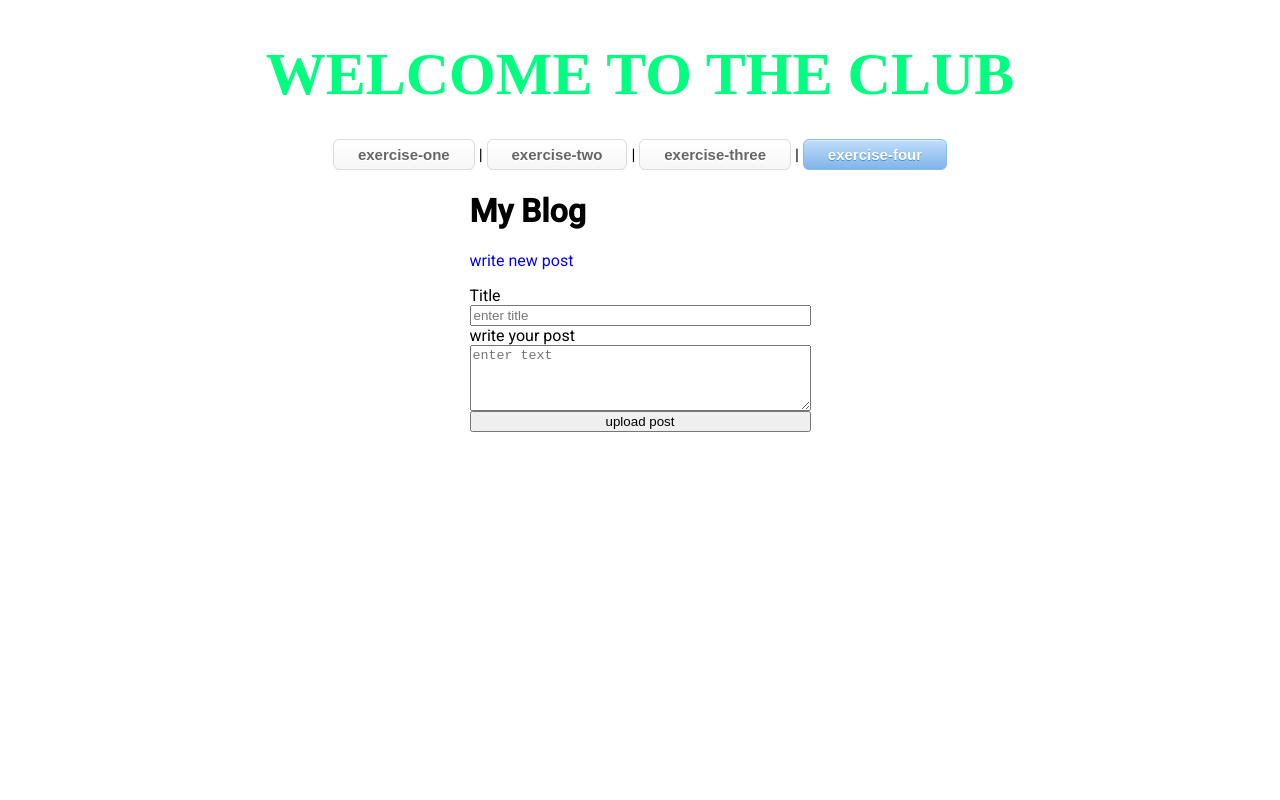
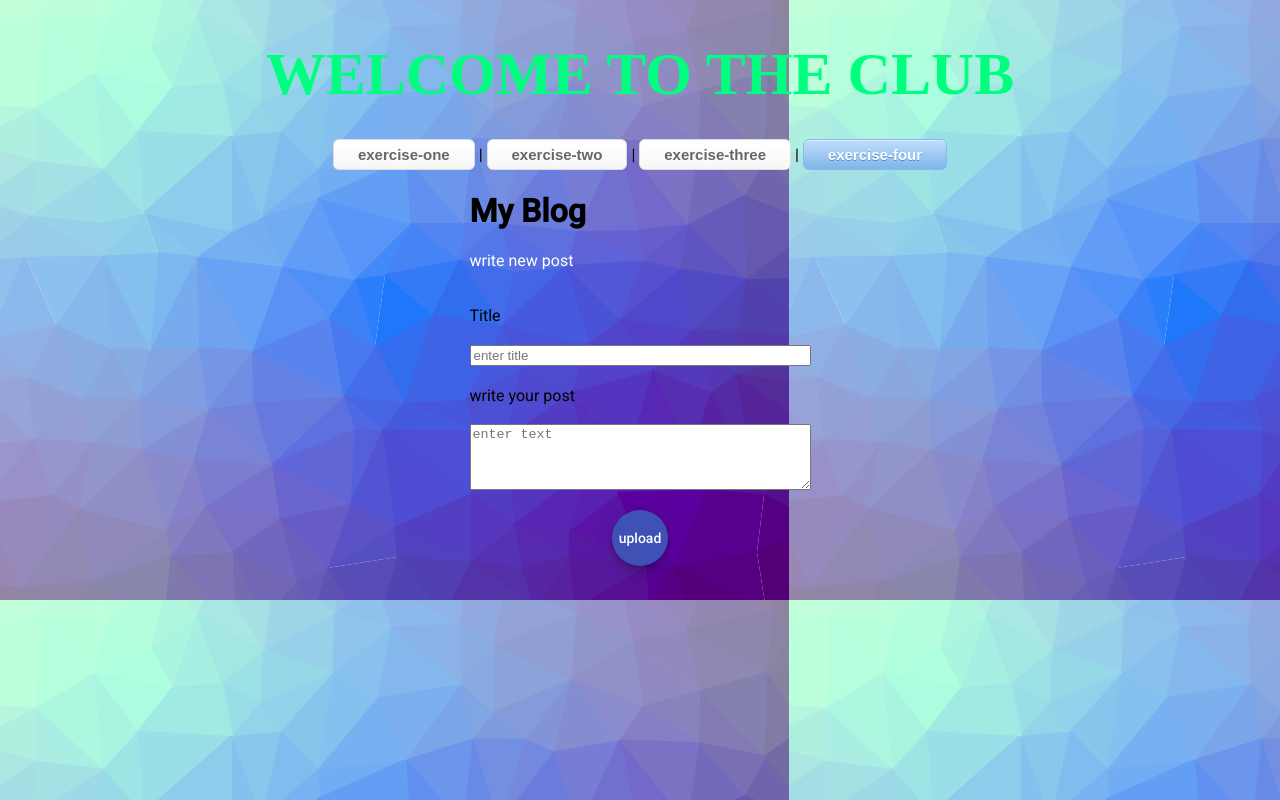
Before and after one commit to dekelalmog/my-repo, an Angular app in the folder my-app/: page /exercise-four in a window 1280 px wide. Built offline with nearby package versions, Linux system fonts and the light colour scheme.

Commit message:
style changed

```diff
--- a/my-app/src/app/app.component.css
+++ b/my-app/src/app/app.component.css
@@ -36,6 +36,8 @@ div {
 display: flex;
 flex-direction: column;
 align-items: center;
+height: 100%;
+background-image: url('../pictures/cool-background.png');
 }
 h1 {
 	font-family: 'Dancing Script', cursive;
--- a/my-app/src/app/app.module.ts
+++ b/my-app/src/app/app.module.ts
@@ -16,6 +16,7 @@ import {PostStoreService} from './exercise-four/services/post.store.service';
 import {PostsResolverService} from './exercise-four/services/post.resolver';
 import {MatCardModule} from '@angular/material/card';
 import { FontAwesomeModule } from '@fortawesome/angular-fontawesome';
+import {MatButtonModule} from '@angular/material/button';
 
 @NgModule({
   declarations: [
@@ -35,7 +36,8 @@ import { FontAwesomeModule } from '@fortawesome/angular-fontawesome';
     BrowserAnimationsModule,
     RootStoreModule,
     MatCardModule,
-    FontAwesomeModule
+    FontAwesomeModule,
+    MatButtonModule
 
   ],
   providers: [PostStoreService,PostsResolverService],
--- a/my-app/src/app/details/details.component.css
+++ b/my-app/src/app/details/details.component.css
@@ -0,0 +1,5 @@
+.msg {
+    display: flex;
+    flex-direction: column;
+    align-items: center;
+  }
--- a/my-app/src/app/details/details.component.html
+++ b/my-app/src/app/details/details.component.html
@@ -1,4 +1,3 @@
-<p>details works!</p>
 <div class="msg">
     <h1>hi {{user.firstName}}! </h1>
     <span *ngIf="user.gender == 'male'">Mr {{user.lastName}} your form has been sent.</span>
--- a/my-app/src/app/exercise-four/models/post.ts
+++ b/my-app/src/app/exercise-four/models/post.ts
@@ -1,4 +1,6 @@
 export class Post {
     title: string;
     text: string;
+    hasLocation: boolean;
+    date: Date;
 }
--- a/my-app/src/app/exercise-four/post-list.component.css
+++ b/my-app/src/app/exercise-four/post-list.component.css
@@ -1,4 +1,19 @@
 p {
-  color: blue;
+  color: white;
 }
 @import '~font-awesome/css/font-awesome.css';
+
+.card{
+  background-image: url('../../pictures/cool-background.png');
+
+}
+button{
+  align-self: center;
+}
+.form{
+  display: flex;
+  flex-direction: column;
+  height: 300px;
+  justify-content: space-evenly;
+
+}
--- a/my-app/src/app/exercise-four/posts-list.component.html
+++ b/my-app/src/app/exercise-four/posts-list.component.html
@@ -1,23 +1,23 @@
 <p>write new post</p>
-<div style="display:flex; flex-direction:column">
+<div style="display:flex; flex-direction:column" class="form">
     <label>Title</label>
     <input id="title" #title placeholder="enter title"/>
     <label>write your post</label>
     <textarea #txt cols="40" rows="4" placeholder="enter text"></textarea>
-    <button (click)="addPost(title.value,txt.value)">upload post</button>
+    <button mat-fab color="primary" (click)="addPost(title.value,txt.value)">upload</button>
 </div>
-<div *ngFor="let post of posts">
+<div *ngFor="let post of posts" class="card">
     <br>
     <mat-card>
     <mat-card-header>
     <mat-card-title>{{post.title}}</mat-card-title>
-    <mat-card-subtitle>title</mat-card-subtitle>
+    <mat-card-subtitle>{{post.date | date:'dd/MM/yyyy'}}</mat-card-subtitle>
     </mat-card-header>
     <mat-card-content>
     <p>
     {{post.text}}
     </p>
     </mat-card-content>
-    <fa-icon [icon]="faSmile" *ngIf="smileyCheck(post.text)"></fa-icon>
+    <fa-icon [icon]="faSmile" *ngIf="post.hasLocation"></fa-icon>
     </mat-card>
 </div>
--- a/my-app/src/app/exercise-four/posts-list.component.ts
+++ b/my-app/src/app/exercise-four/posts-list.component.ts
@@ -15,7 +15,6 @@ export class PostsListComponent implements OnInit {
 @Output() postAdded: EventEmitter<Post> = new EventEmitter<Post>();
 faSmile = faSmile;
 cities = ['haifa','manchester'];
-
 constructor(){
 
 }
@@ -26,6 +25,8 @@ constructor(){
         const post = new Post();
         post.title = title;
         post.text = text;
+        post.date = new Date();
+        post.hasLocation = this.smileyCheck(text);
         this.postAdded.emit(post);
     }
 
--- a/my-app/src/app/exercise-three/exercise-three.component.css
+++ b/my-app/src/app/exercise-three/exercise-three.component.css
@@ -15,8 +15,3 @@ label{
   .error {
     color: red;
   }
-  .msg {
-    display: flex;
-    flex-direction: column;
-    align-items: center;
-  }
```
Also changed, not shown: my-app/src/pictures/cool-background.png (added).
